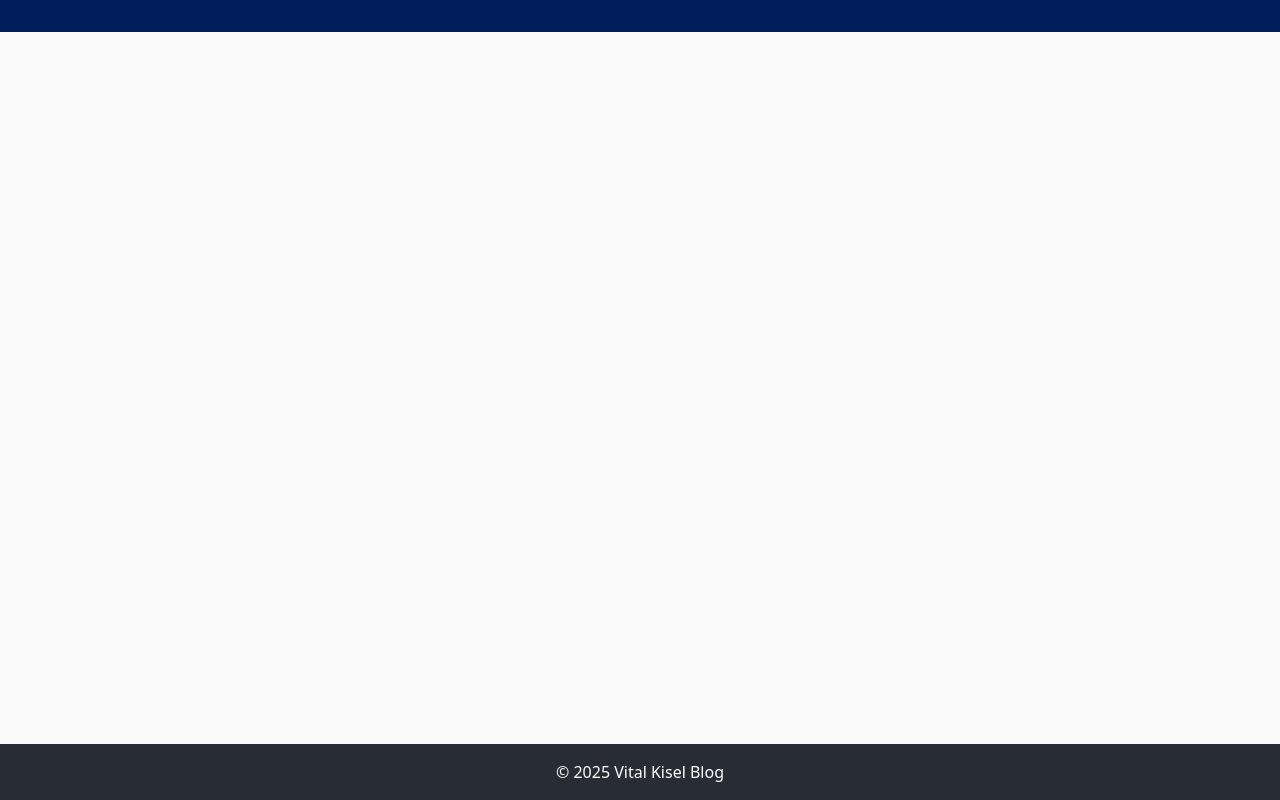
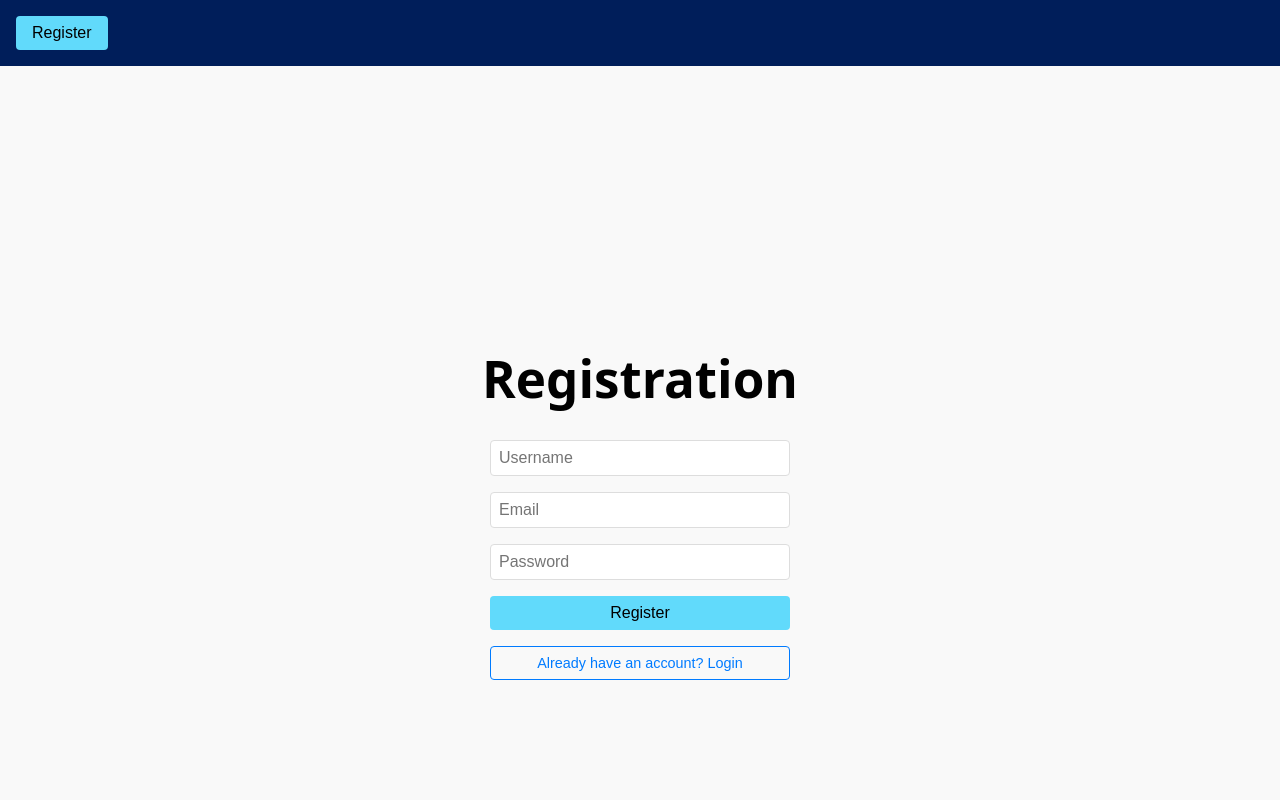
Before and after one commit to vikariusik/TMSjava-script, a React (Vite) app in the folder react2/: page /registration in a window 1280 px wide. Shown: the top 800 px of the page. Built offline with nearby package versions, Linux system fonts and the light colour scheme.

Commit message:
react4 done

```diff
--- a/react2/package.json
+++ b/react2/package.json
@@ -10,6 +10,7 @@
     "preview": "vite preview"
   },
   "dependencies": {
+    "@types/react-router-dom": "^5.3.3",
     "react": "^19.1.0",
     "react-dom": "^19.1.0",
     "react-router-dom": "^7.6.2"
--- a/react2/src/App.tsx
+++ b/react2/src/App.tsx
@@ -1,8 +1,9 @@
 import "./App.css";
 import PostContainer from "./components/PostContainer";
 import LoginPage from "./components/LoginPage";
+import RegistrationPage from "./components/RegistrationPage";
 import SinglePostPage from "./components/SinglePostPage";
-import Header from "./components/Header"; // Import the new Header component
+import Header from "./components/Header";
 import { useState } from "react";
 import { BrowserRouter as Router, Route, Routes } from "react-router-dom";
 
@@ -39,6 +40,10 @@
               }
             />
             <Route
+              path="/registration"
+              element={<RegistrationPage setIsLoggedIn={handleLogin} />}
+            />
+            <Route
               path="/posts"
               element={
                 !isLoggedIn ? (
--- a/react2/src/components/Header.tsx
+++ b/react2/src/components/Header.tsx
@@ -1,4 +1,5 @@
 import React from "react";
+import { useNavigate } from "react-router-dom";
 
 interface HeaderProps {
   isLoggedIn: boolean;
@@ -6,22 +7,31 @@
 }
 
 const Header: React.FC<HeaderProps> = ({ isLoggedIn, handleLogoutClick }) => {
+  const navigate = useNavigate();
+
+  const handleGoToRegistration = () => {
+    navigate('/registration');
+  };
+
+  const handleGoToPosts = () => {
+    navigate('/posts');
+  };
+
   return (
     <header className="app-header">
-      {isLoggedIn && (
+      {isLoggedIn ? (
         <>
           <button onClick={handleLogoutClick} className="menu-button">
             Logout
           </button>
-          <button
-            onClick={() => {
-              window.location.href = "/posts";
-            }}
-            className="menu-button"
-          >
+          <button onClick={handleGoToPosts} className="menu-button">
             Go to Posts
           </button>
         </>
+      ) : (
+        <button onClick={handleGoToRegistration} className="menu-button">
+          Register
+        </button>
       )}
     </header>
   );
--- a/react2/src/components/LoginPage.tsx
+++ b/react2/src/components/LoginPage.tsx
@@ -1,4 +1,5 @@
 import React, { useState } from 'react';
+import { useNavigate } from 'react-router-dom';
 import './LoginPage.css';
 
 interface LoginPageProps {
@@ -9,22 +10,38 @@
   const [username, setUsername] = useState('');
   const [password, setPassword] = useState('');
   const [loginError, setLoginError] = useState<string | null>(null);
-
-  const users = [
-    { username: 'admin', password: '12345' },
-    { username: '1', password: '1' }
-  ];
+  const navigate = useNavigate();
 
   const handleLogin = () => {
-    // Check if the entered username and password match any user in the array
-    const user = users.find((u) => u.username === username && u.password === password);
+    // Get default users and registered users from localStorage
+    const defaultUsers = [
+      { username: 'admin', password: '12345' },
+      { username: '1', password: '1' }
+    ];
+
+    const registeredUsers = JSON.parse(localStorage.getItem('registeredUsers') || '[]');
+
+    // Combine default users with registered users
+    const allUsers = [...defaultUsers, ...registeredUsers];
+
+    // Check if the entered username and password match any user
+    const user = allUsers.find((u) => u.username === username && u.password === password);
 
     if (user) {
       setIsLoggedIn(true); // Update the login state
       setLoginError(null); // Clear any previous error
+
+      // Save current user to localStorage
+      localStorage.setItem('currentUser', JSON.stringify(user));
+
+      navigate('/posts'); // Navigate to posts page
     } else {
       setLoginError('Invalid username or password'); // Set error message
     }
+  };
+
+  const handleGoToRegistration = () => {
+    navigate('/registration');
   };
 
   return (
@@ -48,8 +65,11 @@
         <button onClick={handleLogin} className="login-button">
           Login
         </button>
+        <button onClick={handleGoToRegistration} className="registration-link-button">
+          Don't have an account? Register
+        </button>
       </form>
-      {loginError && <div className="login-error">{loginError}</div>}
+      {loginError && <p className="login-error">{loginError}</p>}
     </div>
   );
 };
--- /dev/null
+++ b/react2/src/components/RegistrationPage.css
@@ -0,0 +1,63 @@
+.registration-page {
+  display: flex;
+  flex-direction: column;
+  align-items: center;
+  justify-content: center;
+  height: 100vh;
+  background-color: #f9f9f9;
+}
+
+.registration-form {
+  display: flex;
+  flex-direction: column;
+  gap: 1rem;
+  width: 300px;
+}
+
+.registration-input {
+  padding: 0.5rem;
+  font-size: 1rem;
+  border: 1px solid #ddd;
+  border-radius: 4px;
+}
+
+.registration-button {
+  padding: 0.5rem;
+  font-size: 1rem;
+  background-color: #28a745;
+  color: white;
+  border: none;
+  border-radius: 4px;
+  cursor: pointer;
+}
+
+.registration-button:hover {
+  background-color: #218838;
+}
+
+.login-link-button {
+  padding: 0.5rem;
+  font-size: 0.9rem;
+  background-color: transparent;
+  color: #007bff;
+  border: 1px solid #007bff;
+  border-radius: 4px;
+  cursor: pointer;
+}
+
+.login-link-button:hover {
+  background-color: #007bff;
+  color: white;
+}
+
+.registration-error {
+  color: red;
+  font-size: 0.9rem;
+  margin-top: 0.5rem;
+}
+
+.registration-success {
+  color: green;
+  font-size: 0.9rem;
+  margin-top: 0.5rem;
+}
--- /dev/null
+++ b/react2/src/components/RegistrationPage.tsx
@@ -0,0 +1,99 @@
+import React, { useState } from 'react';
+import { useNavigate } from 'react-router-dom';
+import './RegistrationPage.css';
+
+interface RegistrationPageProps {
+  setIsLoggedIn: (value: boolean) => void;
+}
+
+const RegistrationPage: React.FC<RegistrationPageProps> = ({ setIsLoggedIn }) => {
+  const [username, setUsername] = useState('');
+  const [password, setPassword] = useState('');
+  const [email, setEmail] = useState('');
+  const [registrationError, setRegistrationError] = useState<string | null>(null);
+  const [registrationSuccess, setRegistrationSuccess] = useState<string | null>(null);
+  const navigate = useNavigate();
+
+  const handleRegistration = () => {
+    // Basic validation
+    if (!username || !password || !email) {
+      setRegistrationError('All fields are required');
+      return;
+    }
+
+    if (password.length < 6) {
+      setRegistrationError('Password must be at least 6 characters long');
+      return;
+    }
+
+    // Get existing users from localStorage or initialize empty array
+    const existingUsers = JSON.parse(localStorage.getItem('registeredUsers') || '[]');
+
+    // Check if username already exists
+    const userExists = existingUsers.find((user: any) => user.username === username);
+    if (userExists) {
+      setRegistrationError('Username already exists');
+      return;
+    }
+
+    // Add new user to the array
+    const newUser = { username, password, email };
+    const updatedUsers = [...existingUsers, newUser];
+
+    // Save updated users array to localStorage
+    localStorage.setItem('registeredUsers', JSON.stringify(updatedUsers));
+
+    console.log('Registration data saved:', { username, password, email });
+
+    setRegistrationSuccess('Registration successful! You can now login.');
+    setRegistrationError(null);
+
+    // Automatically navigate to login after 2 seconds
+    setTimeout(() => {
+      navigate('/');
+    }, 2000);
+  };
+
+  const handleGoToLogin = () => {
+    navigate('/');
+  };
+
+  return (
+    <div className="registration-page">
+      <h1>Registration</h1>
+      <form className="registration-form" onSubmit={(e) => e.preventDefault()}>
+        <input
+          type="text"
+          placeholder="Username"
+          value={username}
+          onChange={(e) => setUsername(e.target.value)}
+          className="registration-input"
+        />
+        <input
+          type="email"
+          placeholder="Email"
+          value={email}
+          onChange={(e) => setEmail(e.target.value)}
+          className="registration-input"
+        />
+        <input
+          type="password"
+          placeholder="Password"
+          value={password}
+          onChange={(e) => setPassword(e.target.value)}
+          className="registration-input"
+        />
+        <button onClick={handleRegistration} className="menu-button">
+          Register
+        </button>
+        <button onClick={handleGoToLogin} className="login-link-button">
+          Already have an account? Login
+        </button>
+      </form>
+      {registrationError && <div className="registration-error">{registrationError}</div>}
+      {registrationSuccess && <div className="registration-success">{registrationSuccess}</div>}
+    </div>
+  );
+};
+
+export default RegistrationPage;
--- a/react2/src/components/SinglePostPage.tsx
+++ b/react2/src/components/SinglePostPage.tsx
@@ -45,7 +45,7 @@
       {post.image && <img src={post.image} alt={post.title} className="single-post__image" />}
       <h1>{post.title}</h1>
       <div>{post.text}</div>
-      <div className="single-post__date">Date:{post.date}</div>
+      <div className="single-post__date">Date: {post.date}</div>
     </div>
   );
 };
```
Also changed, not shown: 1 other file (tests, documents, lock files or other folders).
